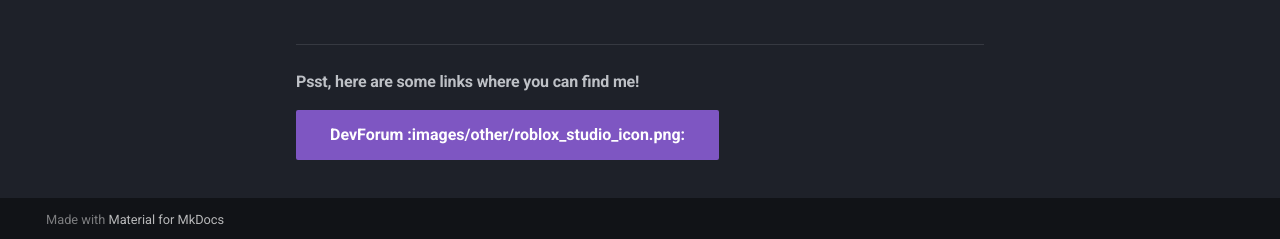
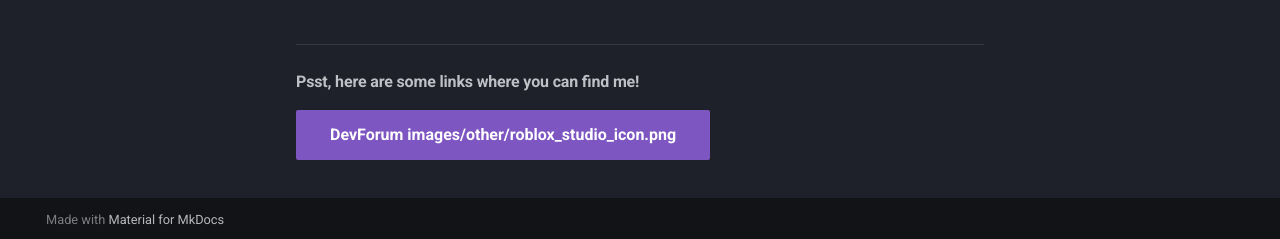
Before and after one commit to AmoraFolf/AdminService, an MkDocs documentation site: the page built from docs/thank-you.md, in a window 1280 px wide. Shown: the part 658-897 px from the top of the page. Built offline with MkDocs 1.6.1 and Material for MkDocs 9.7.7, drawn with Linux system fonts in a browser that asks for light colours; comment, search, counter and statistics services are not loaded.

Commit message:
ughhhhhhhhhhhhhhhhh

```diff
--- a/docs/thank-you.md
+++ b/docs/thank-you.md
@@ -20,4 +20,4 @@
 
 #### Psst, here are some links where you can find me!
 
-[DevForum :images/other/roblox_studio_icon.png:](https://devforum.roblox.com/u/amorafolf/summary){ .md-button .md-button--primary }
+[DevForum images/other/roblox_studio_icon.png](https://devforum.roblox.com/u/amorafolf/summary){ .md-button .md-button--primary }
```
